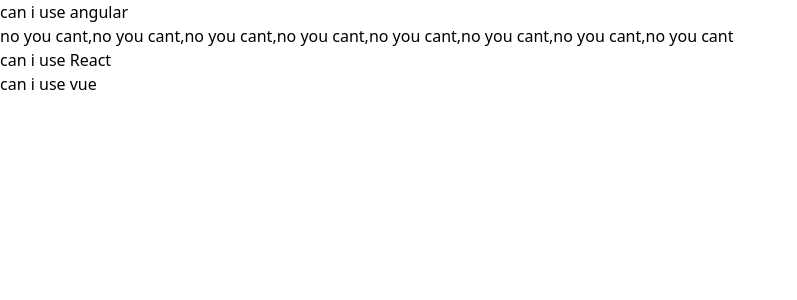
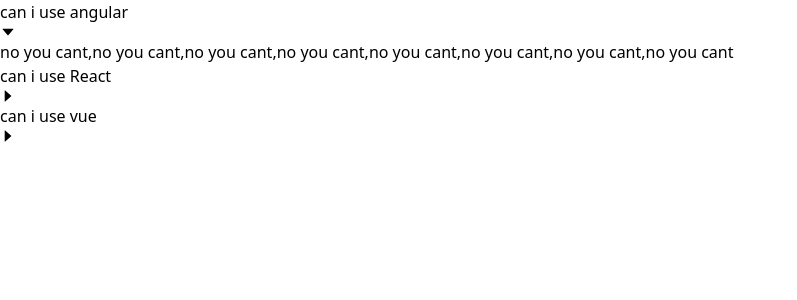
Before and after one commit to Alzubair98/comps, a React (Vite) app: page / in a window 1280 px wide. Shown: the top 300 px of the page, without its empty margins (0-797 px from the left). Built offline with nearby package versions, Linux system fonts and the light colour scheme.

Commit message:
add icon

```diff
--- a/src/component/Accordion.jsx
+++ b/src/component/Accordion.jsx
@@ -1,4 +1,5 @@
 import React, { useState } from "react";
+import { AiFillCaretDown, AiFillCaretRight } from "react-icons/ai";
 
 const Accordion = ({ items }) => {
   const [expandedIndex, setExpandedIndex] = useState(0);
@@ -16,6 +17,7 @@
               }}
             >
               {item.label}{" "}
+              {isExpanded ? <AiFillCaretDown /> : <AiFillCaretRight />}
             </div>
             {isExpanded && <div>{item.content} </div>}
           </div>
```
